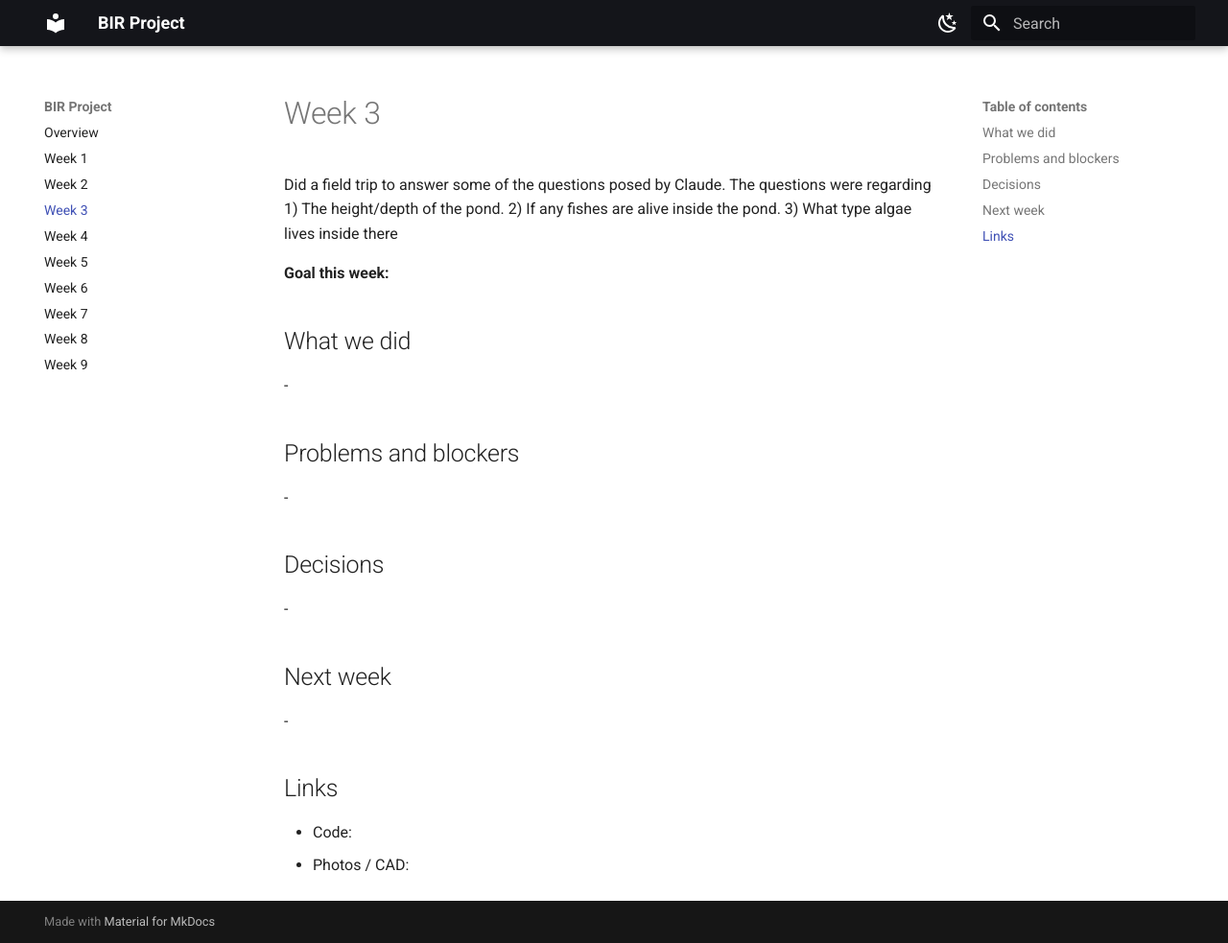
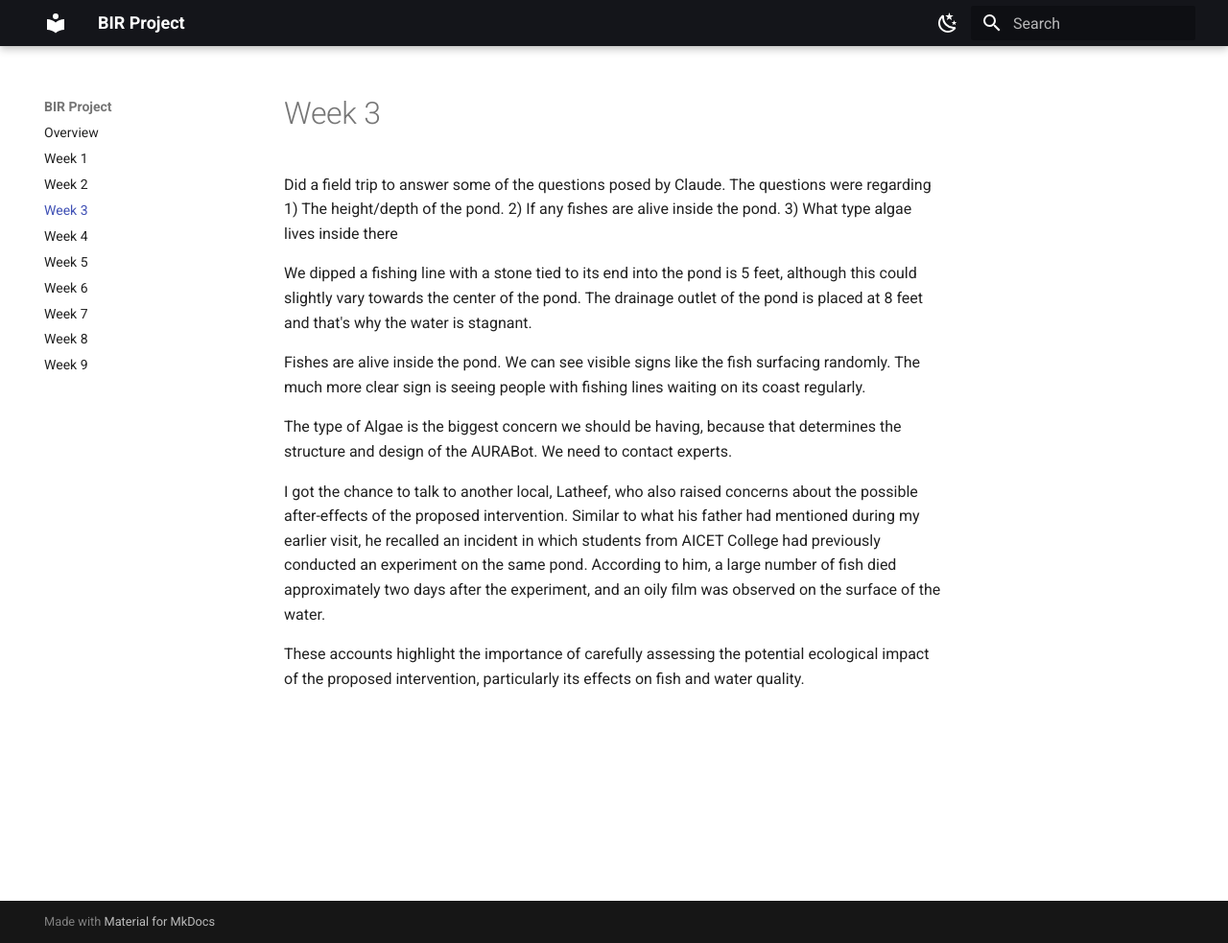
Before and after one commit to BuilderinResidencyTinkerspace/AURABot, an MkDocs documentation site: the page built from docs/week-03.md, in a window 1280 px wide and 983 px high. Shown: the whole window at 96% size. Built offline with MkDocs 1.6.1 and Material for MkDocs 9.7.7, drawn with Linux system fonts in a browser that asks for light colours.

Commit message:
Revise week-03.md with pond assessment details
Updated the week-03 documentation to reflect findings about pond conditions, fish presence, and concerns regarding algae and ecological impact.

```diff
--- a/docs/week-03.md
+++ b/docs/week-03.md
@@ -6,25 +6,13 @@ The questions were regarding
 2) If any fishes are alive inside the pond.
 3) What type algae lives inside there
 
-**Goal this week:**
+We dipped a fishing line with a stone tied to its end into the pond is 5 feet, although this could slightly vary towards the center of the pond.
+The drainage outlet of the pond is placed at 8 feet and that's why the water is stagnant.
 
-## What we did
+Fishes are alive inside the pond. We can see visible signs like the fish surfacing randomly. The much more clear sign is seeing people with fishing lines waiting on its coast regularly.
 
--
+The type of Algae is the biggest concern we should be having, because that determines the structure and design of the AURABot. We need to contact experts.
 
-## Problems and blockers
+I got the chance to talk to another local, Latheef, who also raised concerns about the possible after-effects of the proposed intervention. Similar to what his father had mentioned during my earlier visit, he recalled an incident in which students from AICET College had previously conducted an experiment on the same pond. According to him, a large number of fish died approximately two days after the experiment, and an oily film was observed on the surface of the water.
 
--
-
-## Decisions
-
--
-
-## Next week
-
--
-
-## Links
-
-- Code:
-- Photos / CAD:
+These accounts highlight the importance of carefully assessing the potential ecological impact of the proposed intervention, particularly its effects on fish and water quality.
```
